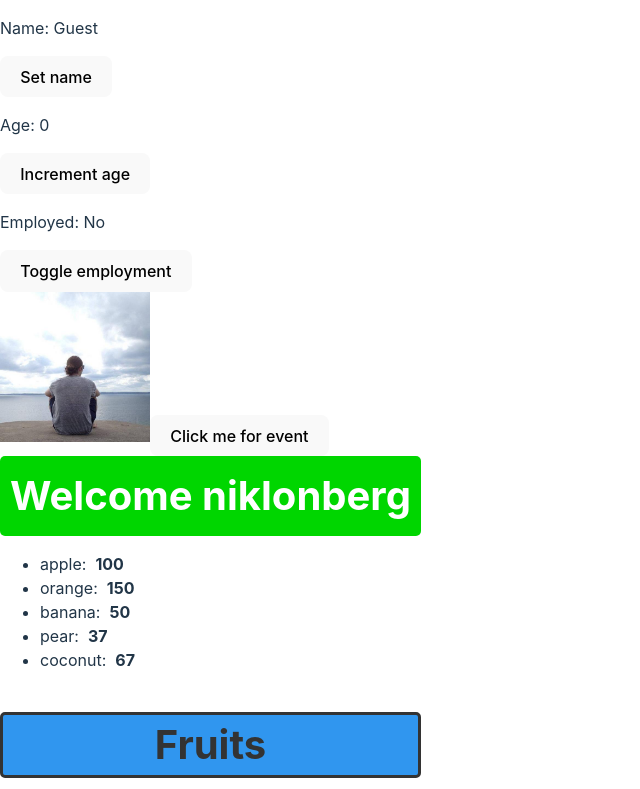
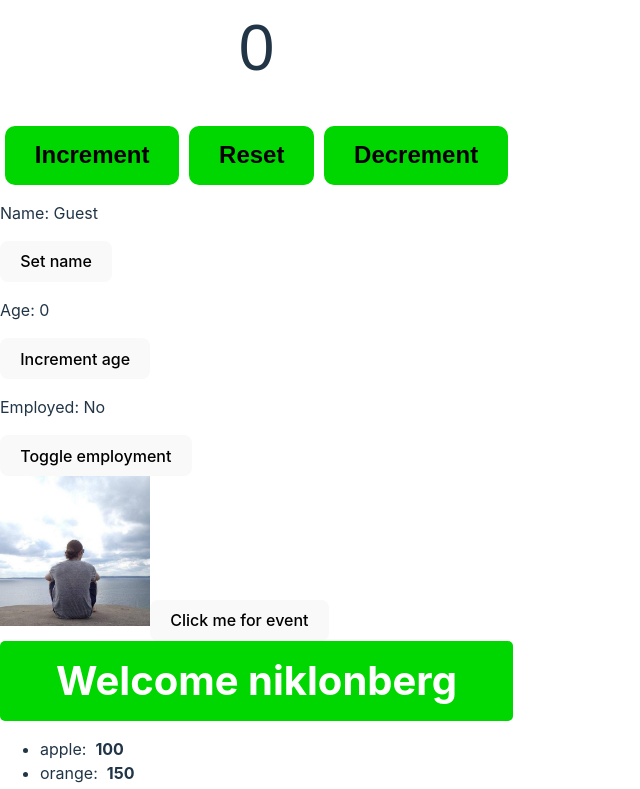
Before and after one commit to niklonberg/bro-code-react-course, a React (Vite) app: page / in a window 1280 px wide. Shown: the top 789 px of the page, without its empty margins (0-640 px from the left). Built offline with nearby package versions, Linux system fonts and the light colour scheme.

Commit message:
add Counter component showing useState example

```diff
--- a/src/App.tsx
+++ b/src/App.tsx
@@ -10,6 +10,7 @@
 import ButtonClickEvent from "./components/ButtonClickEvent.js";
 import ProfilePicture from "./components/ProfilePicture.js";
 import UseStateExample from "./components/UseStateExample.js";
+import Counter from "./components/Counter.js";
 
 function App() {
   const fruits = [
@@ -30,6 +31,7 @@
 
   return (
     <>
+      <Counter />
       <UseStateExample />
       <ProfilePicture />
       <ButtonClickEvent />
--- /dev/null
+++ b/src/components/Counter.tsx
@@ -0,0 +1,34 @@
+import { useState } from "react";
+
+function Counter() {
+  const [count, setCount] = useState(0);
+
+  const increment = () => {
+    setCount(count + 1);
+  };
+
+  const decrement = () => {
+    setCount(count - 1);
+  };
+
+  const reset = () => {
+    setCount(0);
+  };
+
+  return (
+    <div className="counter-container">
+      <p className="count-display">{count}</p>
+      <button className="counter-btn" onClick={increment}>
+        Increment
+      </button>
+      <button className="counter-btn" onClick={reset}>
+        Reset
+      </button>
+      <button className="counter-btn" onClick={decrement}>
+        Decrement
+      </button>
+    </div>
+  );
+}
+
+export default Counter;
--- /dev/null
+++ b/src/components/OnChangeExample.tsx
@@ -0,0 +1,5 @@
+import { useState } from "react";
+
+function OnChangeExample() {}
+
+export default OnChangeExample;
--- a/src/components/UseStateExample.tsx
+++ b/src/components/UseStateExample.tsx
@@ -5,7 +5,7 @@
 //and a setter function to update it
 
 function UseStateExample() {
-  // use array destructuring to get two variable
+  // use array destructuring to get two variables
   // here name and setName function.
   // when we call useState, we can pass in a starting value for name, here 'Guest'
   const [name, setName] = useState("Guest");
--- a/src/index.css
+++ b/src/index.css
@@ -117,6 +117,7 @@
 }
 
 .welcome-message {
+  text-align: center;
   font-size: 2.5rem;
   background-color: hsl(120, 100%, 42%);
   color: white;
@@ -157,3 +158,27 @@
   color: hsl(0, 0%, 45%);
   cursor: pointer;
 }
+
+.counter-container {
+  text-align: center;
+  font-family: Arial, Helvetica, sans-serif;
+}
+
+.count-display {
+  font-size: 4rem;
+  margin-top: 0;
+  margin-bottom: 30px;
+}
+
+.counter-btn {
+  font-size: 1.5rem;
+  font-weight: bold;
+  margin: 0px 5px;
+  background-color: hsl(120, 100%, 42%);
+  border-radius: 10px;
+  cursor: pointer;
+}
+
+.counter-btn:hover {
+  background-color: hsl(120, 100%, 60%);
+}
```
